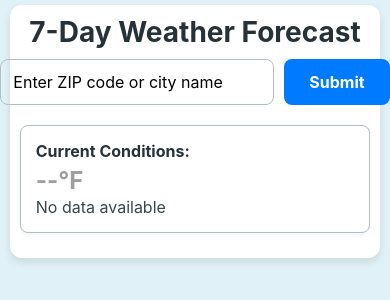
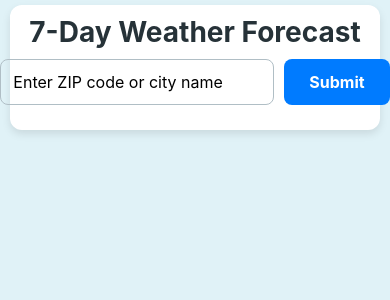
Before and after one commit to nathan-standafer/WeatherForecastNative, a React Native app: screen / in a window 390 px wide. Shown: the top 300 px of the page. Built offline with nearby package versions, Linux system fonts and the light colour scheme.

Commit message:
do not display Current Conditions until data is loaded

```diff
--- a/App.tsx
+++ b/App.tsx
@@ -402,15 +402,13 @@ function App() {
 
             {location ? <Text style={styles.locationText}>Weather forecast for {location}</Text> : null}
 
+            {/* Only show Current Conditions section when data has been successfully loaded */}
+            {!loading && !error && currentWeather.temperature !== null && (
               <View style={styles.currentWeatherContainer}>
                 <Text style={styles.currentWeatherTitle}>Current Conditions:</Text>
                 <View style={styles.currentWeatherDetails}>
                   <View style={styles.currentWeatherTempContainer}>
-                  {currentWeather.temperature !== null ? (
                     <Text style={styles.currentWeatherTemp}>{currentWeather.temperature}°F</Text>
-                  ) : (
-                    <Text style={[styles.currentWeatherTemp, styles.currentWeatherTempPlaceholder]}>--°F</Text>
-                  )}
                     <Text style={styles.currentWeatherDescription}>{currentWeather.textDescription}</Text>
                   </View>
                   {currentWeather.windSpeed && currentWeather.windDirection ? (
@@ -424,6 +422,7 @@ function App() {
                   ) : null}
                 </View>
               </View>
+            )}
 
             {loading ? <ActivityIndicator size="large" color="#007bff" /> : null}
             {error ? <Text style={styles.errorText}>{error}</Text> : null}
```
Lines whose indentation alone changed are shown as unchanged.
